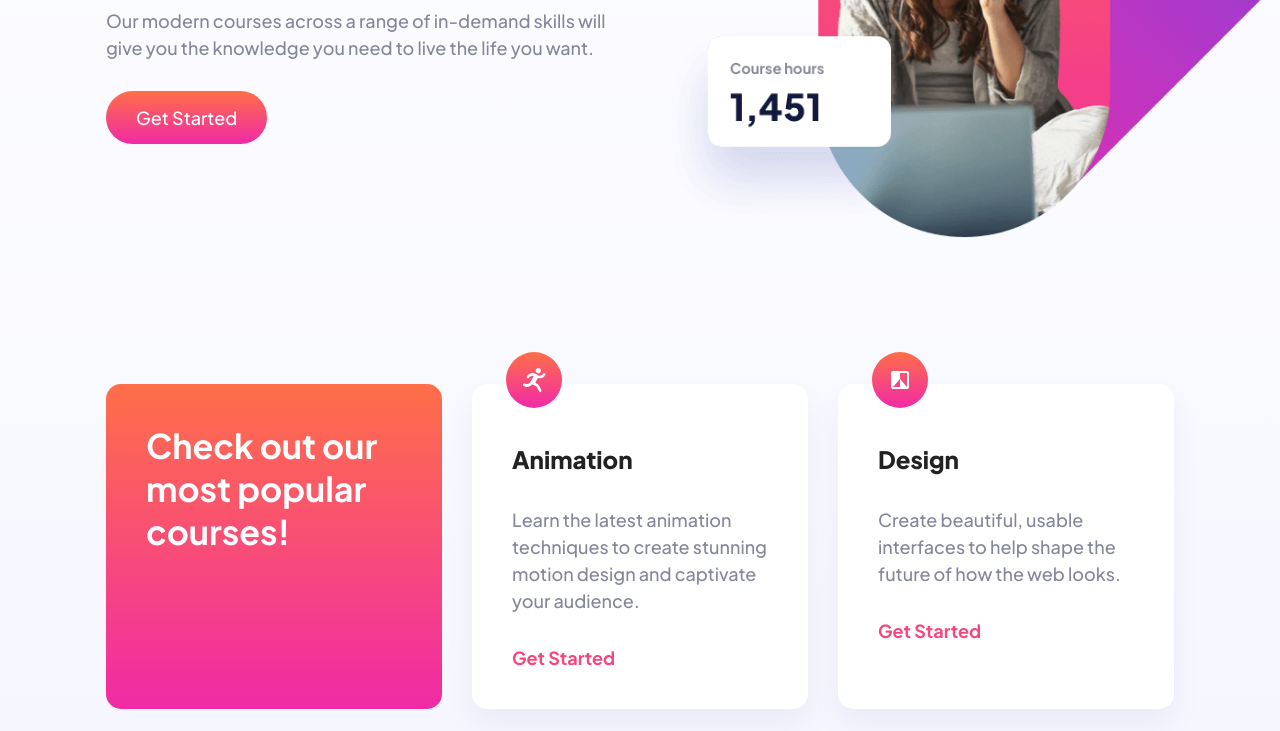
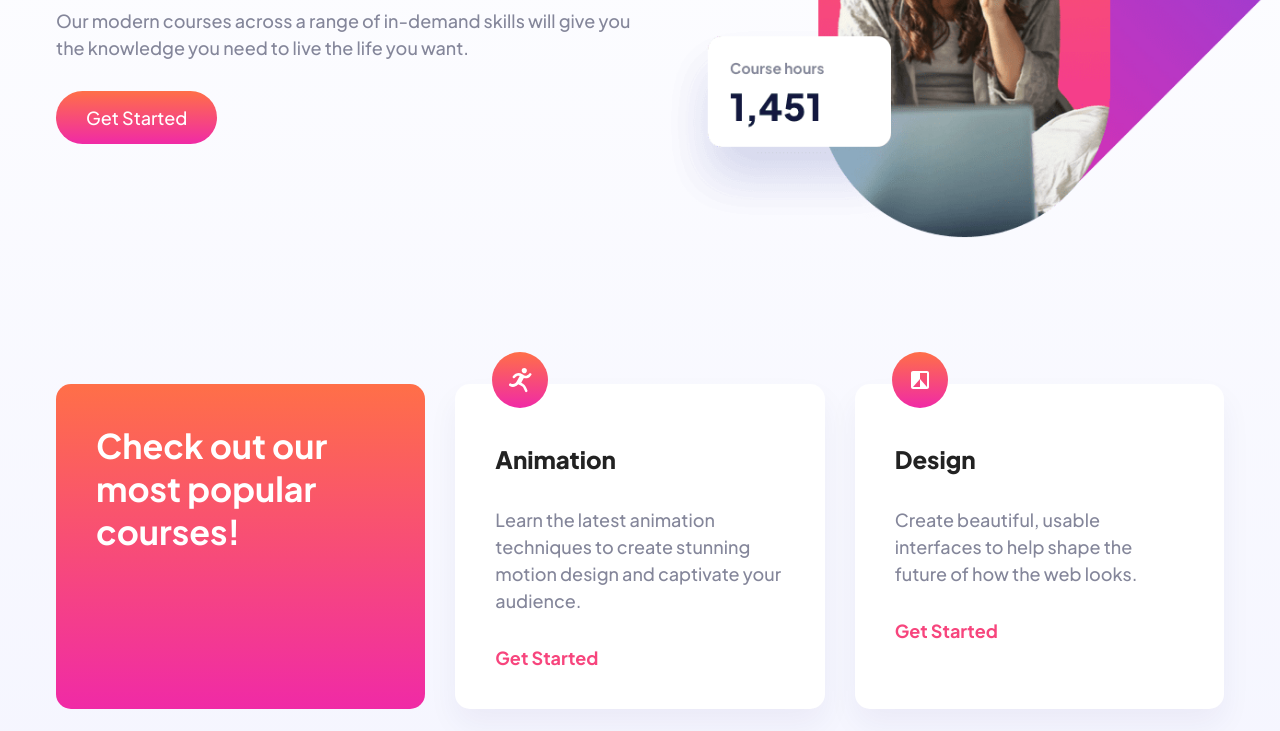
Before and after one commit to Seyyedi98/Skilled-e-Learning-Landing-Page, a plain HTML site: page index.html in a window 1280 px wide. Shown: the part 388-1119 px from the top of the page. Drawn offline with Linux system fonts and the light colour scheme.

Commit message:
Update general.css

```diff
--- a/css/general.css
+++ b/css/general.css
@@ -13,15 +13,7 @@ body {
   font-family: "Plus Jakarta Sans", sans-serif;
   color: #555;
   background: linear-gradient(180deg, #ffffff 0%, #f0f1ff 100%);
-}
-
-img {
-  max-width: 100%;
-  display: inline-block;
-}
-
-picture {
-  width: 100%;
+  overflow-x: hidden;
 }
 
 /* Inherit fonts for inputs and buttons */
@@ -33,7 +25,6 @@ select {
 }
 
 .container {
-  max-width: 118rem;
   padding: 0rem 5.6rem;
   margin: 0 auto;
 }
```
